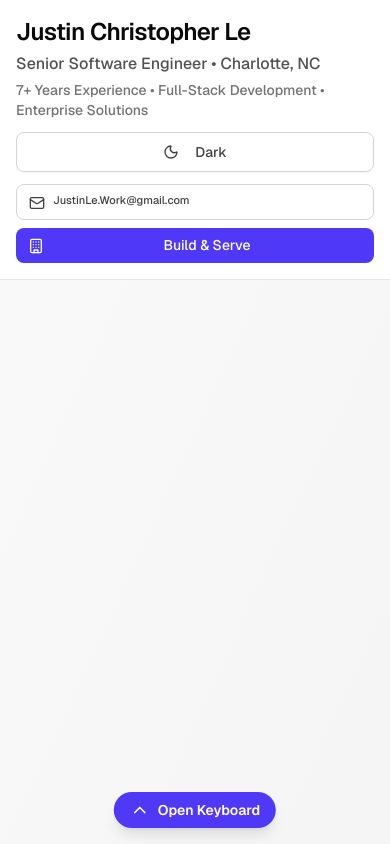
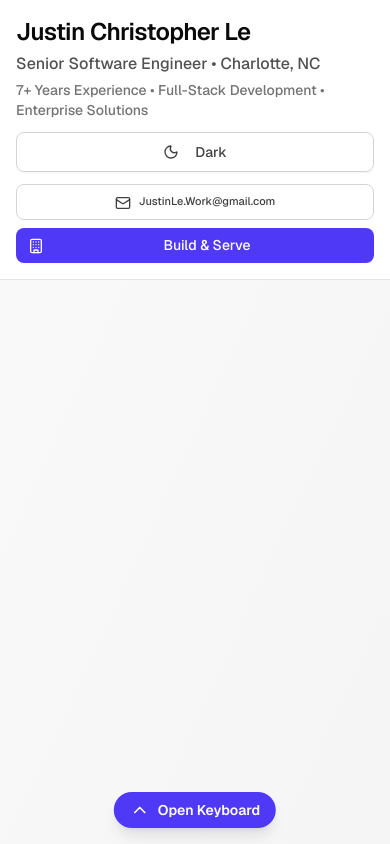
Before and after one commit to XaeartAI/Resume, a Next.js app: page / in a window 390 px wide. Built offline with nearby package versions, Linux system fonts and the light colour scheme.

Commit message:
more mobile fixes4

```diff
--- a/app/page.tsx
+++ b/app/page.tsx
@@ -442,10 +442,10 @@ export default function InteractiveResume() {
             <div className="lg:hidden w-full grid grid-cols-1 gap-2">
               <a
                 href="mailto:JustinLe.Work@gmail.com"
-                className="w-full flex items-start justify-start gap-2 rounded-md border border-neutral-300 dark:border-neutral-700 bg-transparent px-3 py-2 text-[11px] font-medium text-neutral-700 dark:text-neutral-200 hover:bg-neutral-50 dark:hover:bg-neutral-800/60 text-left whitespace-normal break-words break-all min-w-0 overflow-hidden"
+                className="w-full flex items-center justify-center gap-2 rounded-md border border-neutral-300 dark:border-neutral-700 bg-transparent px-3 py-2 text-[11px] font-medium text-neutral-700 dark:text-neutral-200 hover:bg-neutral-50 dark:hover:bg-neutral-800/60 text-center whitespace-normal break-words break-all min-w-0 overflow-hidden"
               >
                 <Mail className="w-4 h-4 mt-0.5 shrink-0" />
-                <span className="min-w-0 break-words break-all leading-snug">JustinLe.Work@gmail.com</span>
+                <span className="min-w-0 break-words break-all leading-snug text-center">JustinLe.Work@gmail.com</span>
               </a>
               <a
                 href="https://BuildAndServe.com"
```
